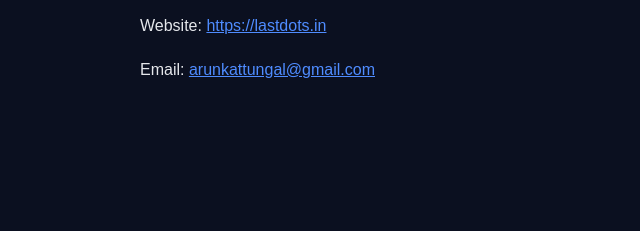
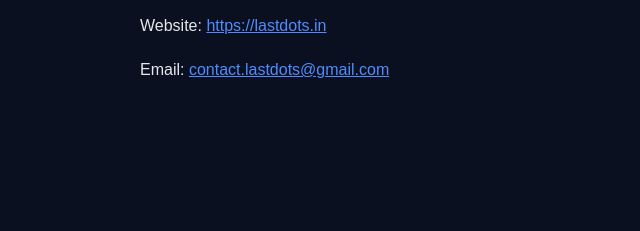
Before and after one commit to arunkmohandas/lastdots, a plain HTML site: page privacy.html in a window 1280 px wide. Shown: the part 3794-4025 px from the top of the page, 0-640 px from the left. Drawn offline with Linux system fonts and the light colour scheme.

Commit message:
change in mail id

```diff
--- a/privacy.html
+++ b/privacy.html
@@ -342,7 +342,7 @@
 
             <p>
                 Email:
-                <a href="mailto:arunkattungal@gmail.com">arunkattungal@gmail.com</a>
+                <a href="mailto:contact.lastdots@gmail.com">contact.lastdots@gmail.com</a>
             </p>
 
         </section>
```
Also changed, not shown: terms.html (+1 -1 lines).
